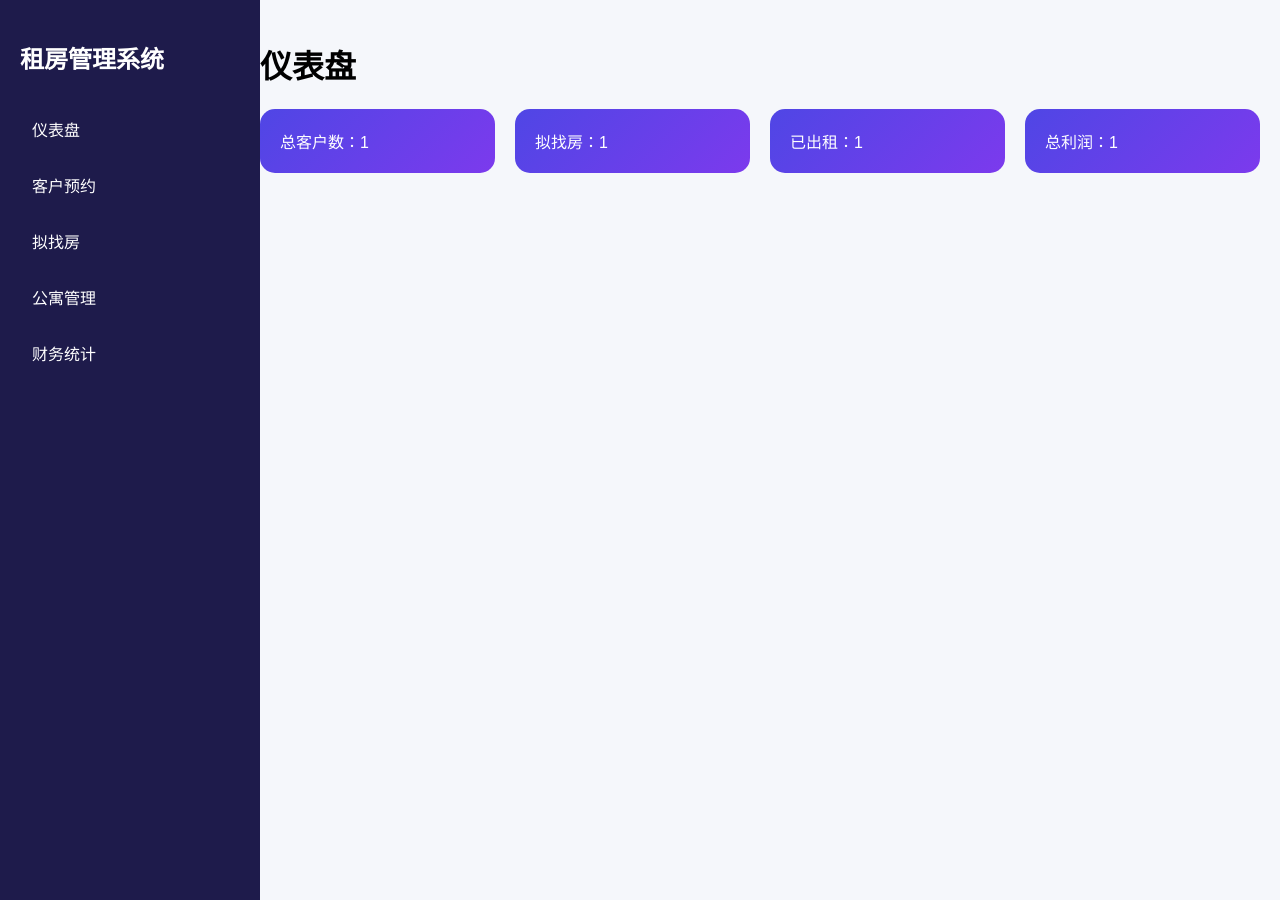
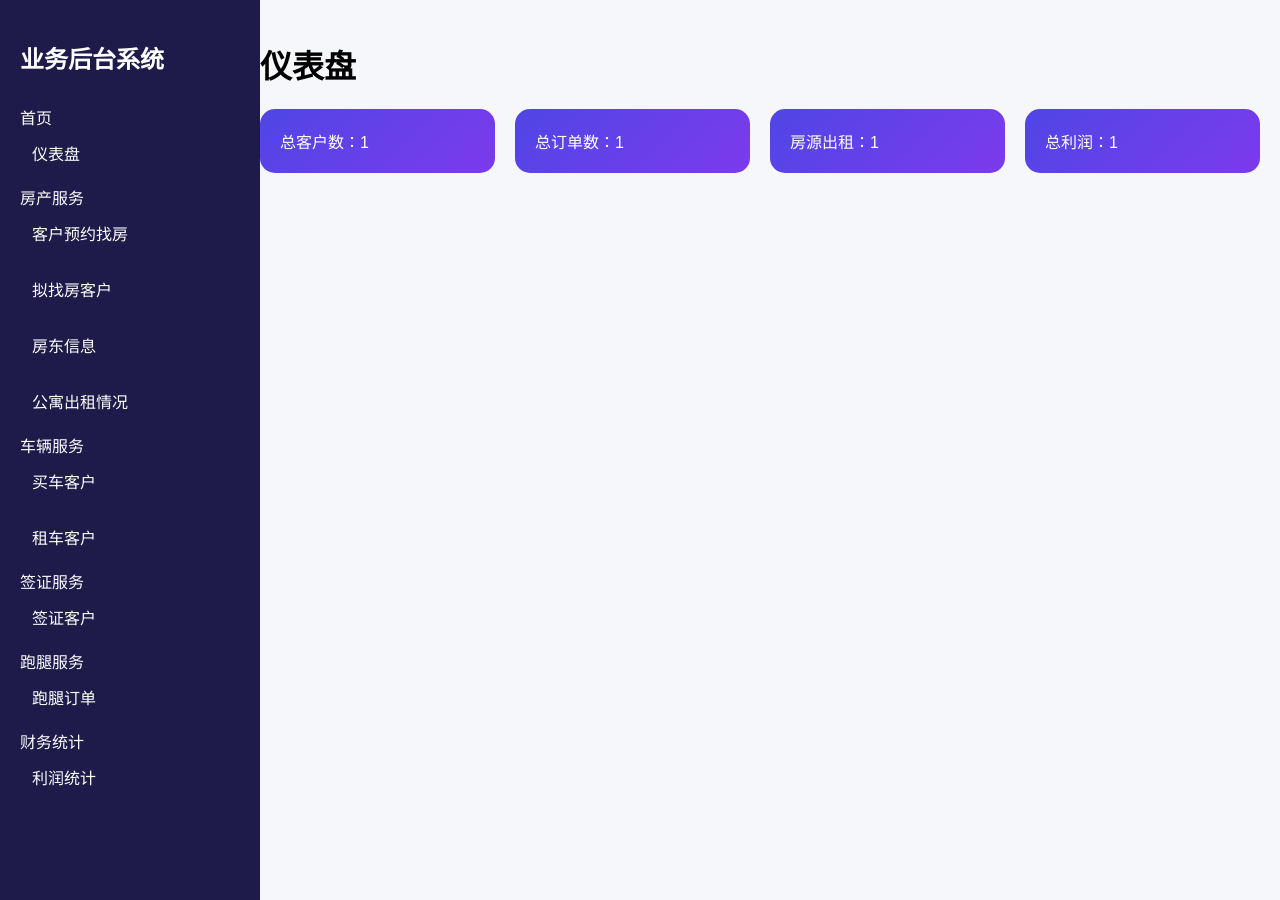
Before and after one commit to shy930722-tech/service-system, a Flask app: template templates/dashboard.html in a window 1280 px wide. Run offline with Flask 3, Linux system fonts and the light colour scheme; the template is opened without the code that fills it: most values are stand-ins (such as "Sample title", 1, 10 or a date in 2020).

Commit message:
Update dashboard.html

```diff
--- a/templates/dashboard.html
+++ b/templates/dashboard.html
@@ -7,12 +7,41 @@
 <body>
 
 <div class="sidebar">
-    <h2>租房管理系统</h2>
-    <a href=" ">仪表盘</a >
-    <a href="/customers">客户预约</a >
-    <a href="/pending">拟找房</a >
-    <a href="/apartments">公寓管理</a >
-    <a href="/finance">财务统计</a >
+    <h2>业务后台系统</h2>
+
+    <div class="menu-group">
+        <div class="menu-title">首页</div>
+        <a href=" ">仪表盘</a >
+    </div>
+
+    <div class="menu-group">
+        <div class="menu-title">房产服务</div>
+        <a href="/customers">客户预约找房</a >
+        <a href="/pending">拟找房客户</a >
+        <a href="/landlords">房东信息</a >
+        <a href="/apartments">公寓出租情况</a >
+    </div>
+
+    <div class="menu-group">
+        <div class="menu-title">车辆服务</div>
+        <a href="/cars">买车客户</a >
+        <a href="/rentcars">租车客户</a >
+    </div>
+
+    <div class="menu-group">
+        <div class="menu-title">签证服务</div>
+        <a href="/visa">签证客户</a >
+    </div>
+
+    <div class="menu-group">
+        <div class="menu-title">跑腿服务</div>
+        <a href="/errands">跑腿订单</a >
+    </div>
+
+    <div class="menu-group">
+        <div class="menu-title">财务统计</div>
+        <a href="/finance">利润统计</a >
+    </div>
 </div>
 
 <div class="main">
@@ -20,8 +49,8 @@
 
     <div class="cards">
         <div class="card">总客户数：{{ total_customers }}</div>
-        <div class="card">拟找房：{{ pending_count }}</div>
-        <div class="card">已出租：{{ rented_count }}</div>
+        <div class="card">总订单数：{{ total_orders }}</div>
+        <div class="card">房源出租：{{ rented_count }}</div>
         <div class="card">总利润：{{ total_profit }}</div>
     </div>
 </div>
```
